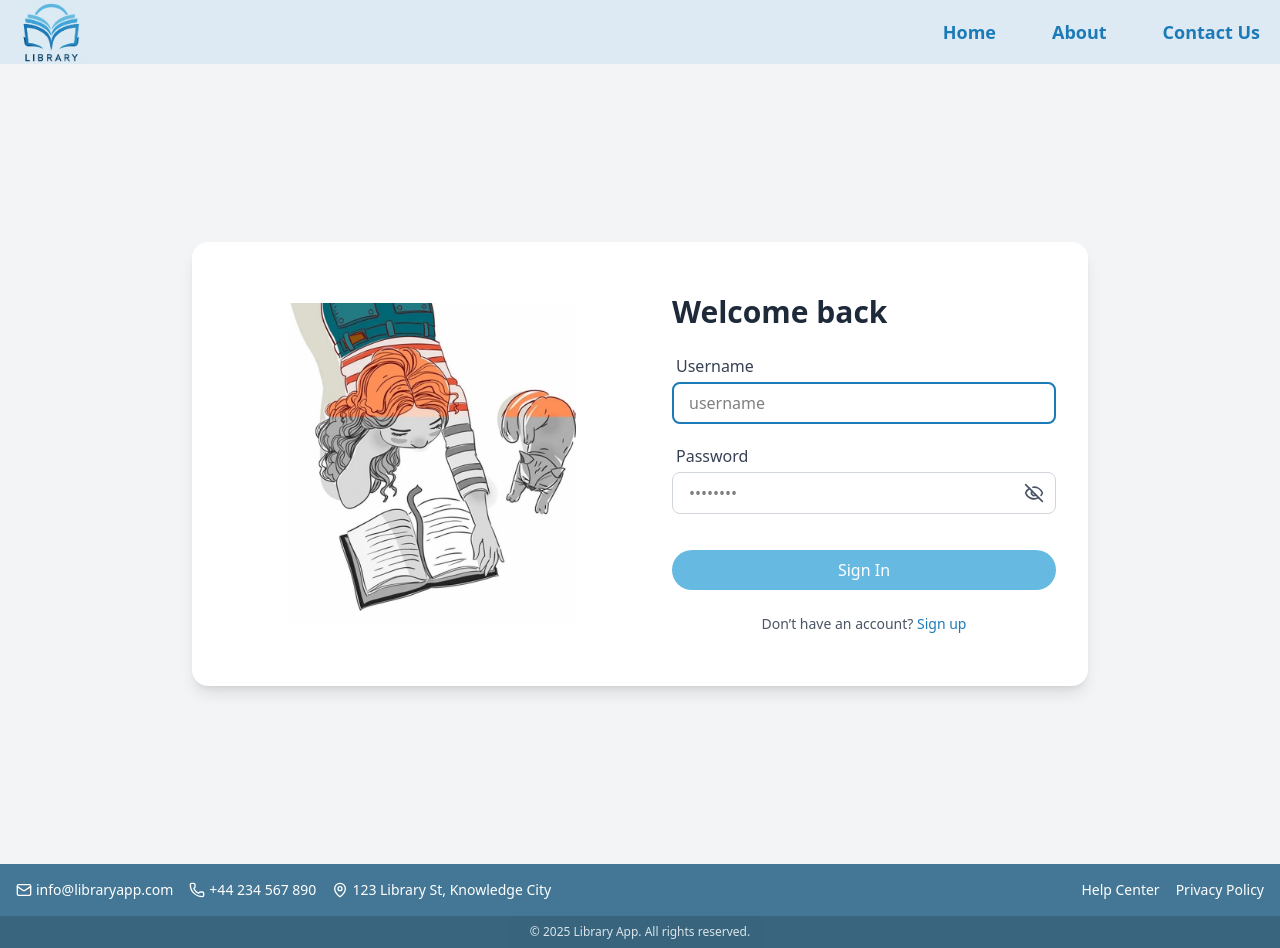
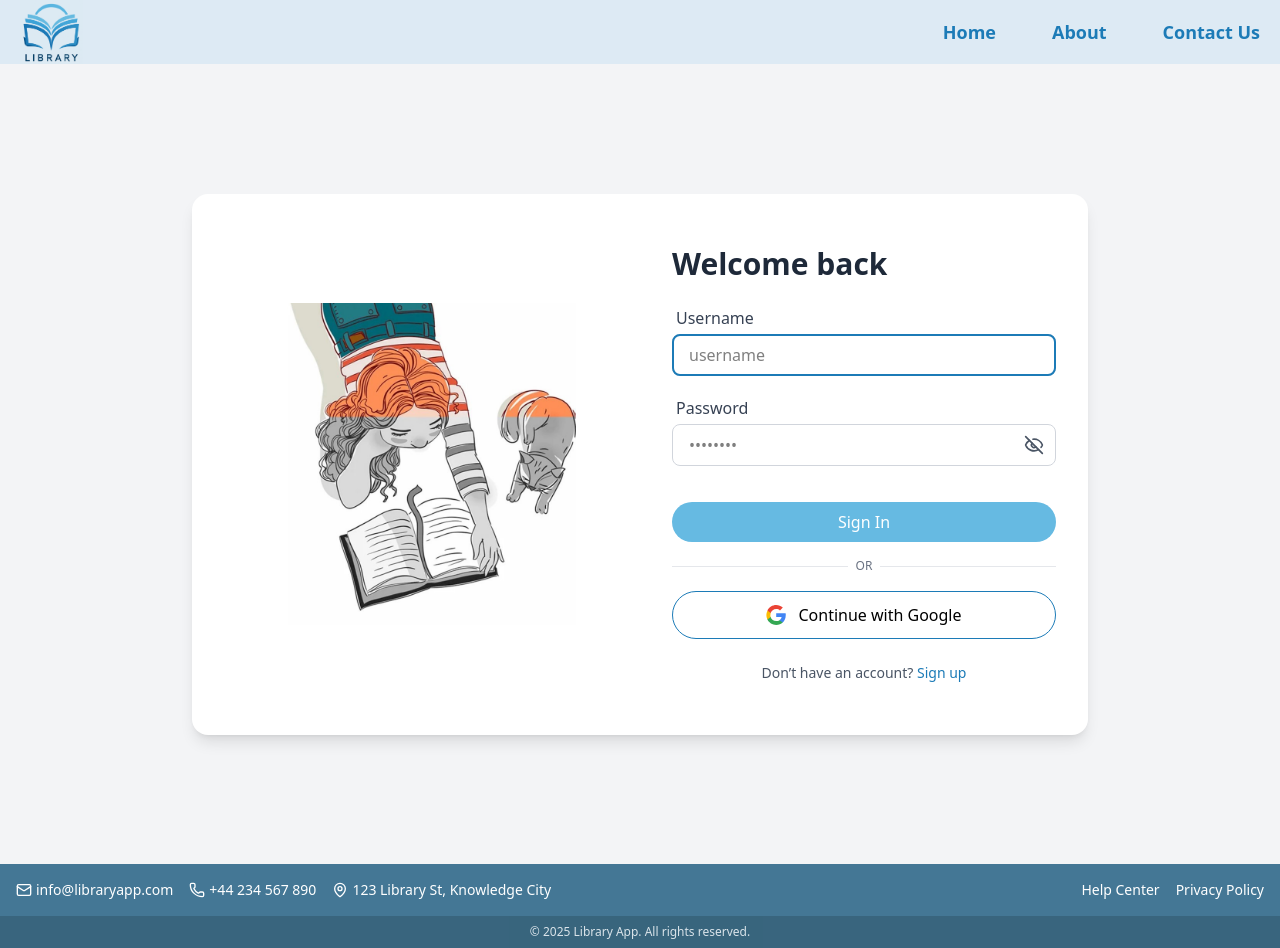
Before and after one commit to Marlesk/library-management-frontend, a React (Vite) app: page /auth/login in a window 1280 px wide. Built offline with nearby package versions, Linux system fonts and the light colour scheme; no server answers.

Commit message:
add google component

```diff
--- /dev/null
+++ b/src/components/public/login/GoogleButton.tsx
@@ -0,0 +1,70 @@
+import { useGoogleLogin } from "@react-oauth/google";
+import { useNavigate } from "react-router-dom";
+import { toast } from "sonner";
+
+type GoogleButtonProps = {
+  text: string
+}
+
+const API_URL: string = import.meta.env.VITE_API_URL
+
+const GoogleButton = ({text}: GoogleButtonProps) => {
+  const navigate = useNavigate()
+
+ const login = useGoogleLogin({
+    flow: 'auth-code',
+    onSuccess: async (codeResponse) => {
+      try {
+        const res = await fetch(`${API_URL}/api/auth/google/callback`, {
+          method: 'POST',
+          headers: { 'Content-Type': 'application/json' },
+          body: JSON.stringify({ code: codeResponse.code })
+        })
+
+        const data = await res.json()
+
+        if (!res.ok) {
+          toast.error(data.errors.email || 'Google login failed')
+          return
+        }
+
+        toast.success('Login success')
+        localStorage.setItem('accessToken', data.data.token)
+        navigate('/books')
+
+      } catch (err) {
+        console.log(err)
+        toast.error('Something went wrong during Google login')
+      }
+    },
+    onError: (err) => {
+      console.error('Google login error', err)
+      toast.error('Google login error')
+    }
+  })
+  return (
+    <>
+      <div className="relative flex items-center justify-center mb-6 mt-6">
+          <div className="h-px bg-gray-200 w-full" />
+          <span className="absolute bg-white px-2 text-xs text-gray-500">OR</span>
+      </div>
+      <button
+        type="button"  onClick={() => login()}
+        className="w-full h-12 text-center border-dark-blue rounded-full border px-6 py-2 mt-4
+         hover:bg-gray-100 transition mb-6 flex items-center justify-center cursor-pointer">
+        <svg className="w-5 h-5 mr-3" xmlns="http://www.w3.org/2000/svg" viewBox="0 0 533.5 544.3">
+          <path fill="#4285f4" d="M533.5 278.4c0-18.2-1.6-35.8-4.6-52.9H272.1v100.2h146.9c-6.3 33.9-25 62.6-53.4 81.9v67h86.3c50.6-46.6 79.6-115.2 79.6-196.2z" />
+          <path fill="#34a853" d="M272.1 544.3c72.6 0 133.5-24 178-65.1l-86.3-67c-24 16.2-54.6 25.9-91.7 25.9-70.6 0-130.5-47.6-152-111.7H33v70.3c44.3 87.1 135.2 147.6 239.1 147.6z" />
+          <path fill="#fbbc04" d="M120.1 324.4c-10.4-30.7-10.4-64 0-94.7V159.4H33c-38.1 74.5-38.1 163.4 0 237.9l87.1-70.3z" />
+          <path fill="#ea4335" d="M272.1 107.7c39.4 0 75 13.6 103 40.4l77.3-77.3C400.4 24.3 340.5 0 272.1 0 168.1 0 77.2 60.5 33 147.6l87.1 70.3c21.4-64.1 81.3-111.7 152-111.7z" />
+        </svg>
+        {text}
+      </button>
+    </>
+
+
+
+  )
+}
+
+export default GoogleButton
--- a/src/components/public/login/LoginPage.tsx
+++ b/src/components/public/login/LoginPage.tsx
@@ -1,12 +1,14 @@
 import { Link } from "react-router-dom"
 import LoginImage from "./LoginImage"
 import LoginForm from "./LoginForm"
+import GoogleButton from "./GoogleButton"
+
 
 const LoginPage = () => {
   return (
     <>
       <div className="min-h-screen flex items-center justify-center bg-gray-100">
-        <div className="md:mt-0 mt-10 w-80 max-w-4xl md:w-full bg-white shadow-lg rounded-2xl overflow-hidden
+        <div className="w-80 max-w-4xl md:w-full bg-white shadow-lg rounded-2xl overflow-hidden
         flex flex-col md:flex-row mb-16 md:mb-0 py-5">
 
         <LoginImage/>
@@ -15,6 +17,9 @@ const LoginPage = () => {
             <h2 className="text-3xl font-semibold text-gray-800 mb-6">Welcome back</h2>
 
             <LoginForm/>
+
+
+            <GoogleButton text="Continue with Google" />
 
 
             <p className="mt-6 text-sm text-center text-gray-600">
```
